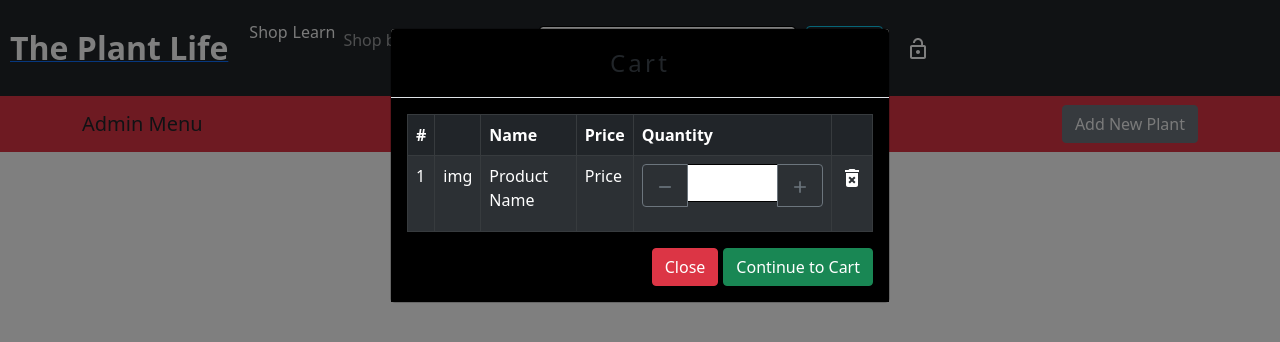
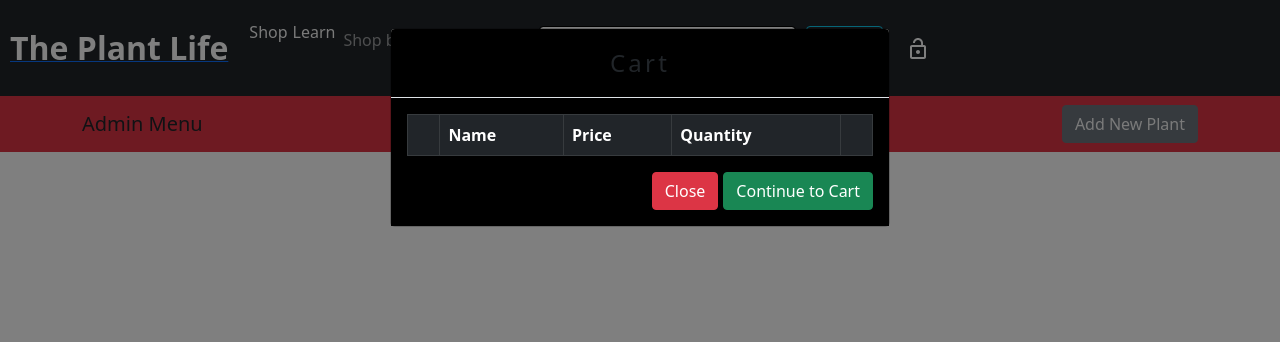
Before and after one commit to Ramandeep3/GraceShopper, a React (Create React App) app: page / in a window 1280 px wide. Both pictures are taken after a click on the button 506 px from the left and 47 px from the top of the page. Shown: the top 342 px of the page. Built offline with nearby package versions, Linux system fonts and the light colour scheme.

Commit message:
Fixed Cart State useEffect & View Cart Modal

```diff
--- a/src/components/Header/CartModal/Cart.js
+++ b/src/components/Header/CartModal/Cart.js
@@ -7,9 +7,11 @@ import AddIcon from "@material-ui/icons/Add";
 import RemoveIcon from "@material-ui/icons/Remove";
 
 const Cart = ({ cart, setCart }) => {
-  return cart.map((cartItem) => {
-    <div>Hello World</div>;
-  });
+  console.log(cart);
+  return <div>Hello World</div>;
+  // return cart.map((cartItem) => {
+  //   <div>Hello World</div>;
+  // });
 };
 
 export default Cart;
--- a/src/components/Header/CartModal/CartContents.js
+++ b/src/components/Header/CartModal/CartContents.js
@@ -9,11 +9,11 @@ import AddIcon from "@material-ui/icons/Add";
 import DeleteForeverIcon from "@material-ui/icons/DeleteForever";
 
 const ModalContents = ({ cart, setCart }) => {
+  console.log(cart);
   return (
     <Table striped bordered hover variant="dark">
       <thead>
         <tr>
-          <th>#</th>
           <th></th>
           <th>Name</th>
           <th>Price</th>
@@ -22,18 +22,28 @@ const ModalContents = ({ cart, setCart }) => {
         </tr>
       </thead>
       <tbody>
+        {cart.map((cartItem) => {
+          return (
             <tr>
-          <td>1</td>
-          <td>img</td>
-          <td>Product Name</td>
-          <td>Price</td>
+              <td>
+                <img
+                  src={cartItem.plantUrl}
+                  alt="img"
+                  style={{ maxWidth: "75px", maxHeight: "75px" }}
+                ></img>
+              </td>
+              <td>{cartItem.name}</td>
+              <td>{cartItem.price}</td>
               <td>
                 {" "}
                 <InputGroup className="mb-3">
                   <Button variant="outline-secondary">
                     <RemoveIcon fontSize="small" />
                   </Button>
-              <Form.Control aria-label="Quantity" />
+                  <Form.Control
+                    aria-label="Quantity"
+                    value={cartItem.quantity}
+                  />
                   <Button variant="outline-secondary">
                     <AddIcon fontSize="small" />
                   </Button>
@@ -43,6 +53,8 @@ const ModalContents = ({ cart, setCart }) => {
                 <DeleteForeverIcon />
               </td>
             </tr>
+          );
+        })}
       </tbody>
     </Table>
   );
--- a/src/components/Header/CartModal/cartModal.js
+++ b/src/components/Header/CartModal/cartModal.js
@@ -47,7 +47,7 @@ const CartModal = ({ cart, setCart }) => {
               <Button variant="danger" onClick={handleClose}>
                 Close
               </Button>
-              <Link to={CART_ROUTE} cart={cart} setCart={setCart}>
+              <Link to={CART_ROUTE}>
                 <Button
                   style={{ marginLeft: "5px" }}
                   variant="success"
--- a/src/components/View/view.js
+++ b/src/components/View/view.js
@@ -29,8 +29,10 @@ const View = () => {
     (async () => {
       if (username) {
         const userCart = await getUserCart(username);
-        console.log("HEADER USE EFFECT USERCART", userCart);
-        setCart(userCart);
+        if (userCart) {
+          console.log("HEADER USE EFFECT USERCART", userCart);
+          setCart(userCart);
+        }
       }
     })();
   }, []);
```
Lines whose indentation alone changed are shown as unchanged.
